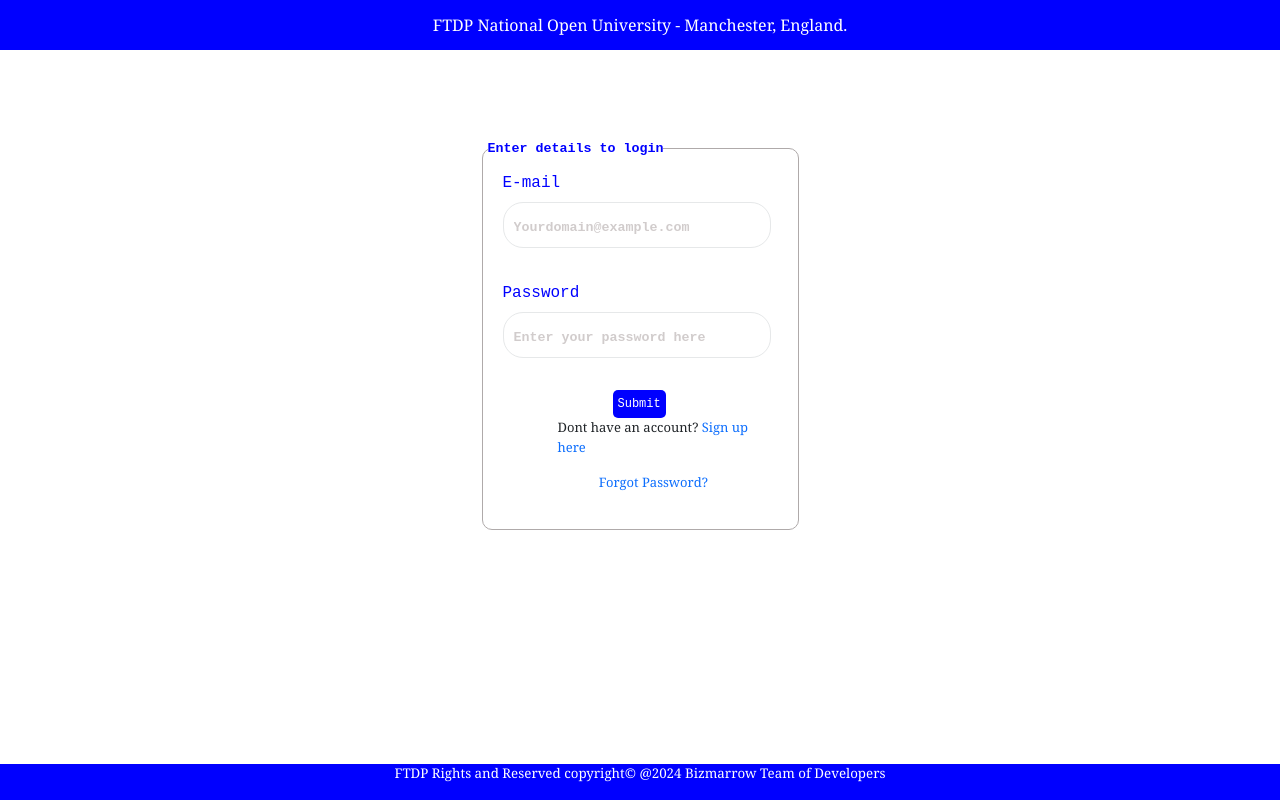
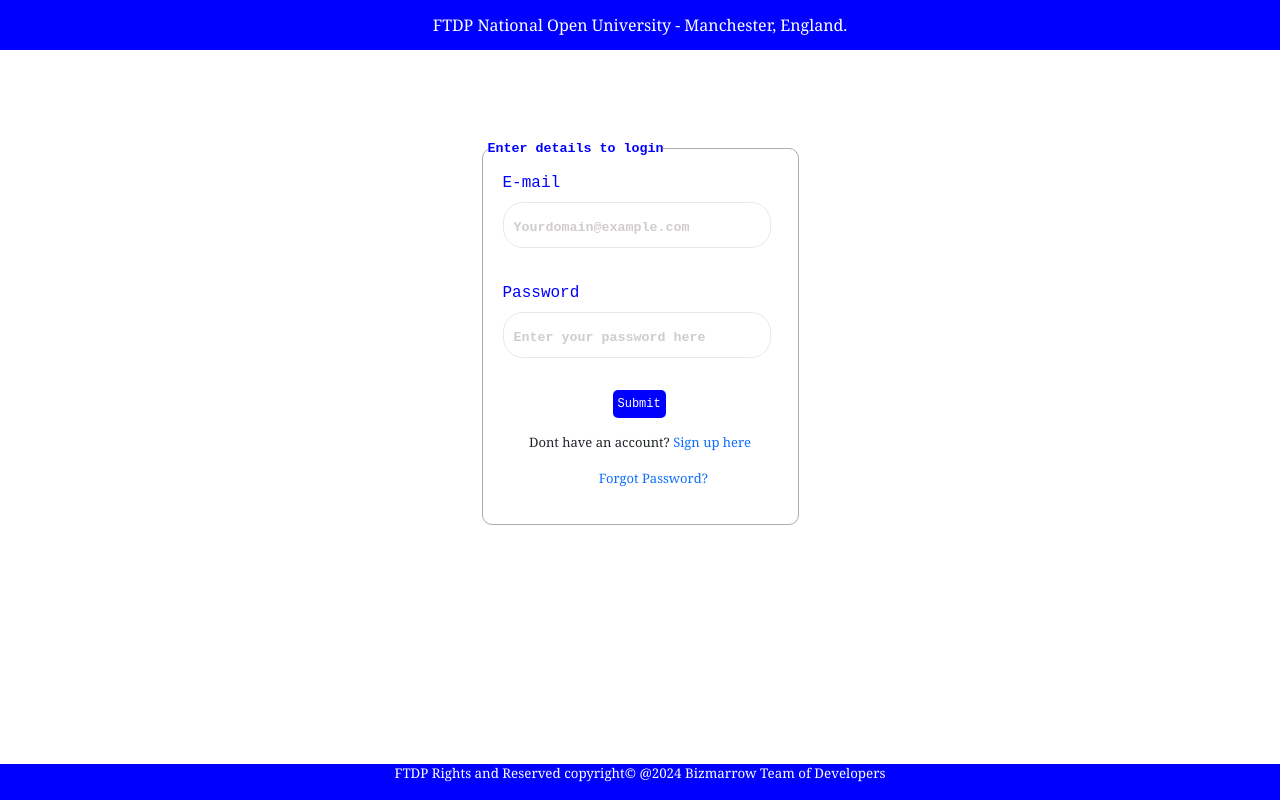
Before and after one commit to SxGE-CODES/School_Website_HTML_CSS_JavaScript, a plain HTML site: page index.html in a window 1280 px wide. Drawn offline with Linux system fonts and the light colour scheme.

Commit message:
Fixed the positions of some elements

```diff
--- a/styles/login.css
+++ b/styles/login.css
@@ -103,7 +103,8 @@ a {
 p {
 }
 .redirection {
-  margin-left: 20%;
+  text-align: center;
+  margin-top: 15px;
   font-size: small;
 }
 .forgot-pass-link {
--- a/styles/register.css
+++ b/styles/register.css
@@ -127,6 +127,7 @@ input[type="submit"]:hover {
   font-size: smaller;
   text-align: center;
   cursor: pointer;
+  margin-top: 15px;
 }
 a {
   text-decoration: none;
```
